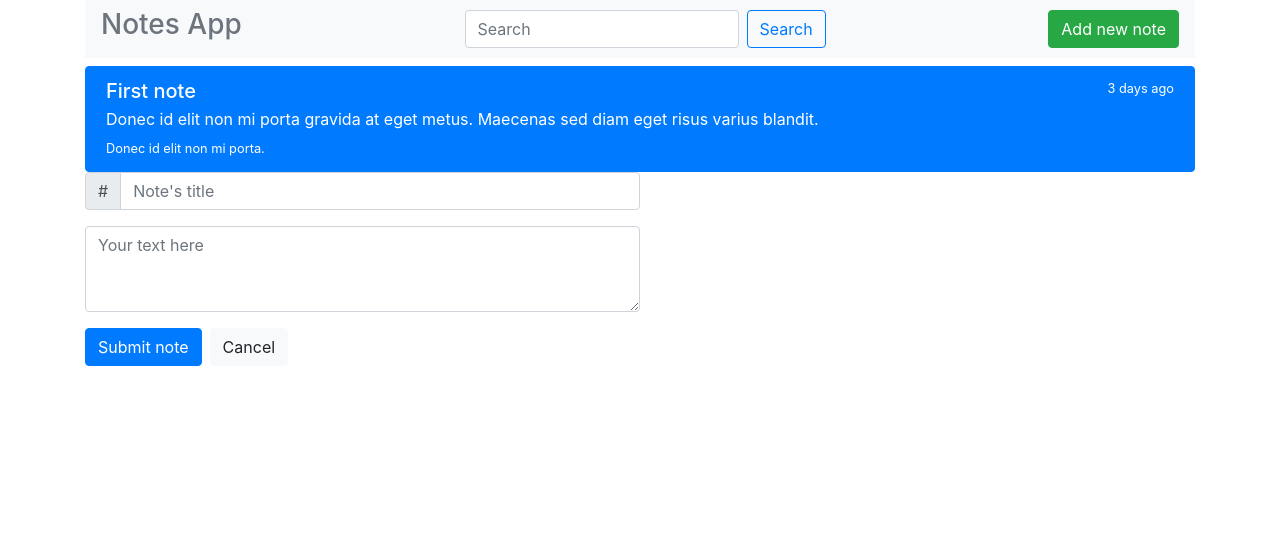
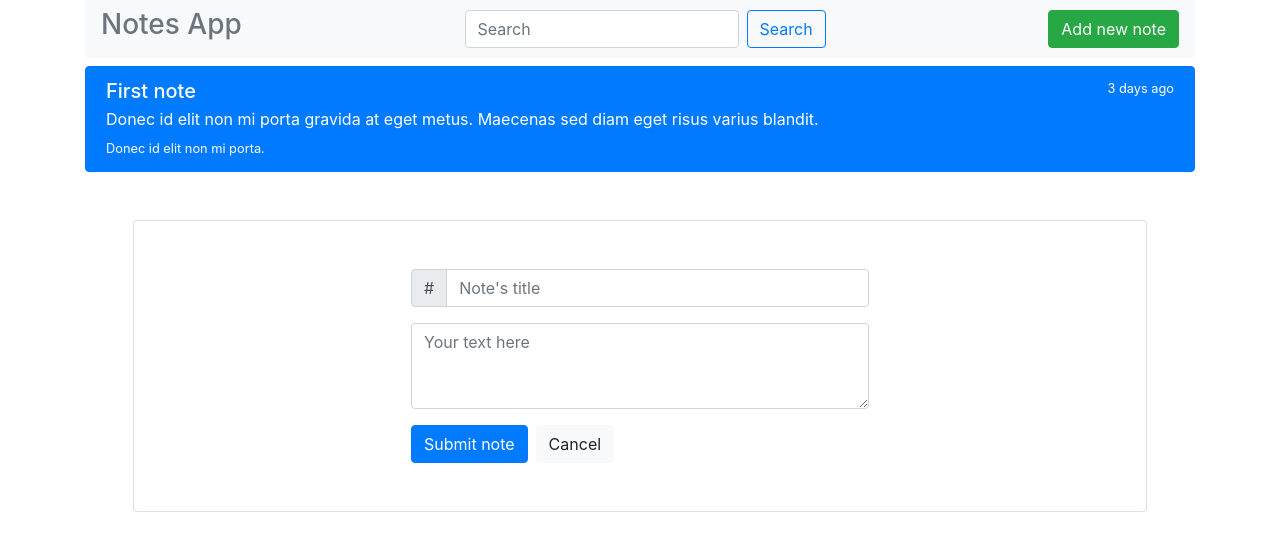
Before and after one commit to denisrybalka/react-redux-typescript-notes-app, a React (Create React App) app: page / in a window 1280 px wide. Shown: the top 548 px of the page. Built offline with nearby package versions, Linux system fonts and the light colour scheme.

Commit message:
all styles finished

```diff
--- a/src/components/CreateNewNote.tsx
+++ b/src/components/CreateNewNote.tsx
@@ -2,7 +2,7 @@ import React from "react";
 
 const CreateNewNote: React.FC = () => {
   return (
-    <form>
+    <form className="card m-5 p-5 d-flex flex-column align-items-center">
       <div className="w-50">
         <div className="input-group mb-3">
           <div className="input-group-prepend">
@@ -15,15 +15,23 @@ const CreateNewNote: React.FC = () => {
             className="form-control"
             placeholder="Note's title"
             aria-label="Title"
-            aria-describedby="basic-addon1"
           />
         </div>
         <div className="form-group">
-          <textarea className="form-control" id="noteTextarea" rows={3} placeholder="Your text here"/>
+          <textarea
+            className="form-control"
+            id="noteTextarea"
+            rows={3}
+            placeholder="Your text here"
+          />
         </div>
       </div>
-      <button className="btn btn-primary" type="submit">Submit note</button>
-      <button className="btn btn-light ml-2">Cancel</button>
+      <div className="w-50">
+        <button className="btn btn-primary" type="submit">
+          Submit note
+        </button>
+        <button className="btn btn-light ml-2">Cancel</button>
+      </div>
     </form>
   );
 };
```
